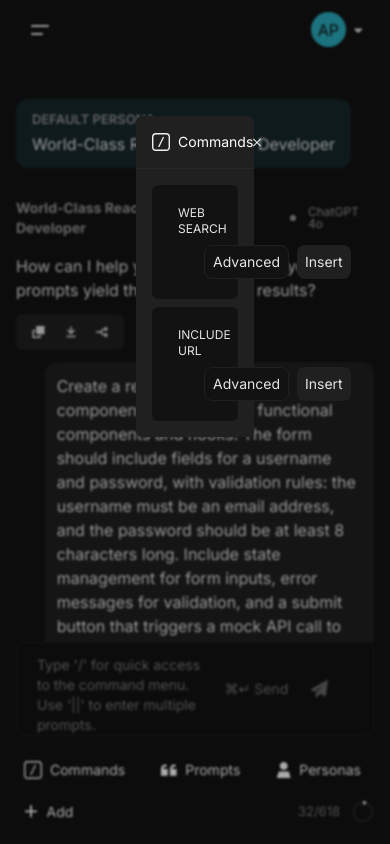
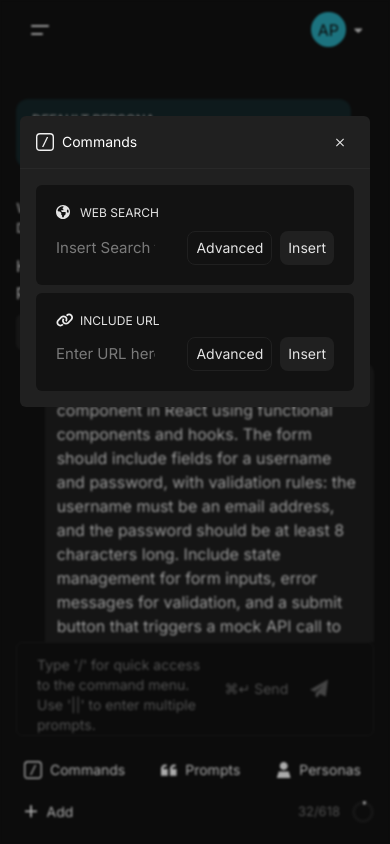
Before and after one commit to victory-a/unic_assessment, a Next.js app: page / in a window 390 px wide. Both pictures are taken after a click on the button "Commands". Built offline with nearby package versions, Linux system fonts and the light colour scheme.

Commit message:
feat: responsive modal

```diff
--- a/src/components/CommandsModal.tsx
+++ b/src/components/CommandsModal.tsx
@@ -15,7 +15,7 @@ interface ICommandsModal {
 const CommandsModal = ({ isOpen, onClose }: ICommandsModal) => {
   return (
     <Dialog isOpen={isOpen} onClose={onClose}>
-      <div className='w-[90%] max-w-[35.75rem] rounded-md bg-foreground'>
+      <div className='w-full min-w-[350px] rounded-md bg-foreground sm:min-w-[500px] lg:w-[90%] lg:max-w-[35.75rem]'>
         <div className='flex items-center justify-between border-b border-b-grey-400 px-4 py-3'>
           <div className='flex items-center gap-2'>
             <CommandIcon />
--- a/src/components/ScrapingModal.tsx
+++ b/src/components/ScrapingModal.tsx
@@ -31,7 +31,7 @@ const ScrapingModal = ({
 }: IScrapingModal) => {
   return (
     <Dialog isOpen={isOpen} onClose={onClose}>
-      <div className='bg-grey-1000 relative w-[90%] max-w-[35.75rem] rounded-t-md pt-2'>
+      <div className='bg-grey-1000 relative w-full min-w-[350px] rounded-md rounded-t-md bg-foreground pt-2 sm:min-w-[500px] lg:w-[90%] lg:max-w-[35.75rem]'>
         <div className='absolute right-1 top-1'>
           <button
             onClick={onClose}
```
